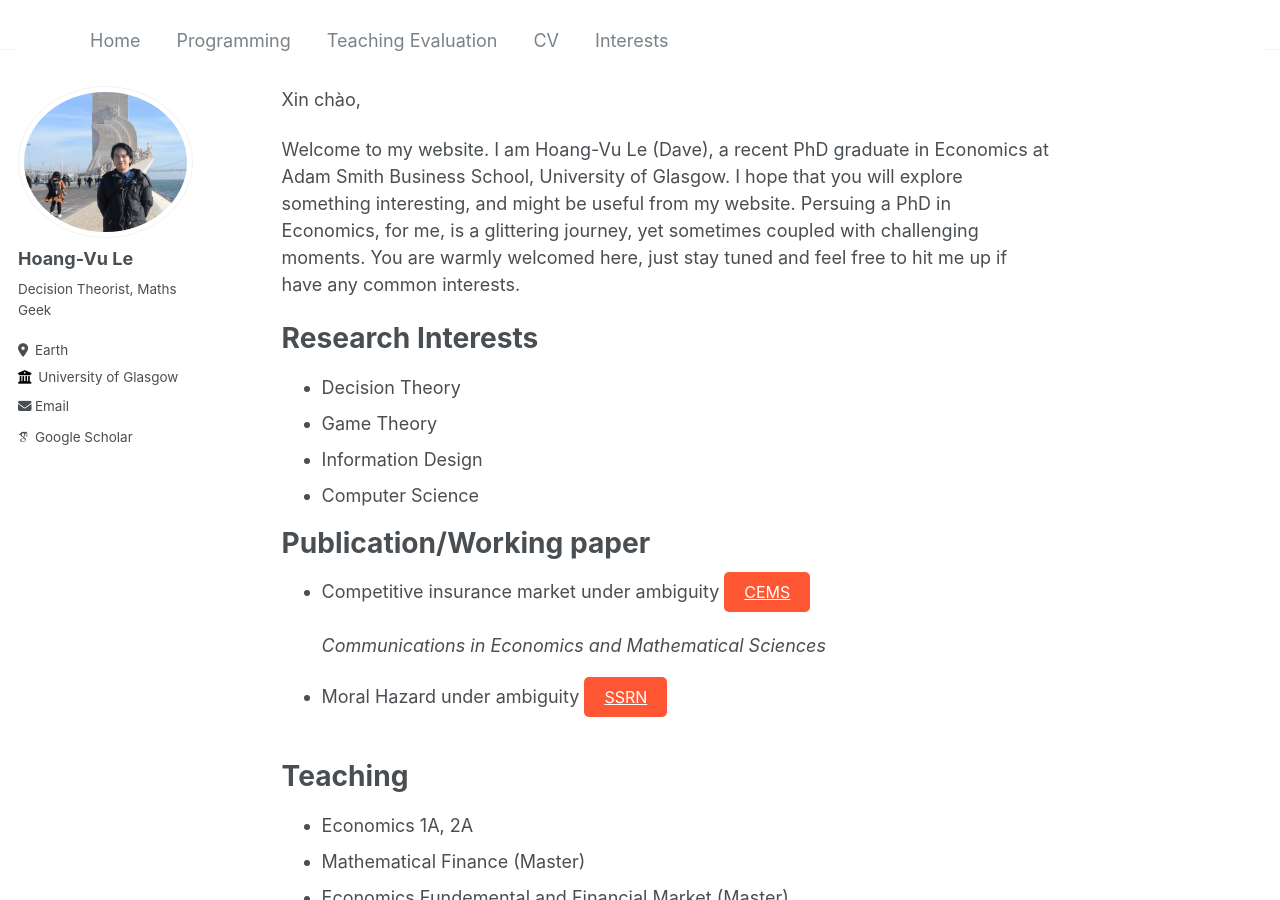
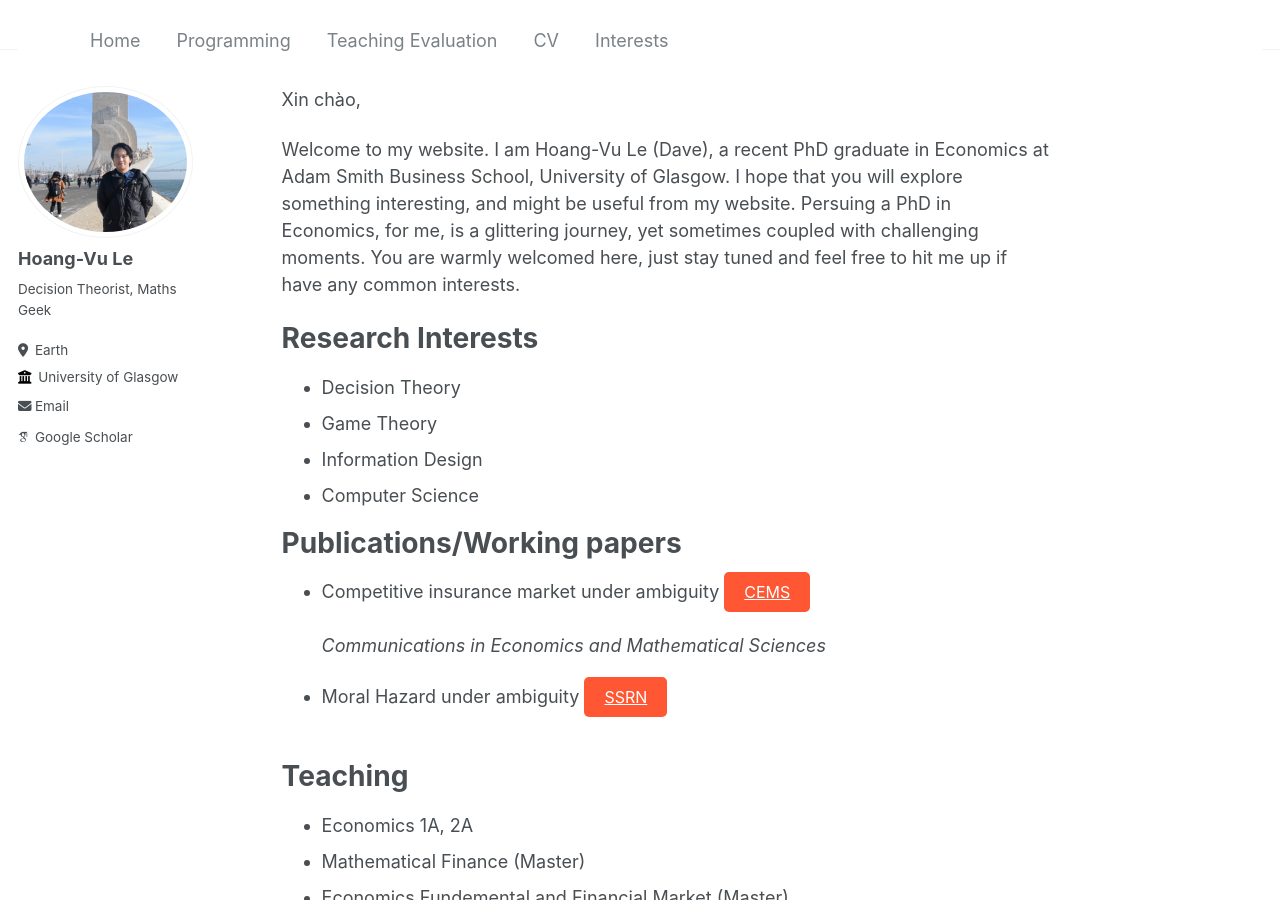
Before and after one commit to hvule/hvule.github.io, a Jekyll site: the page built from _pages/about.md, in a window 1280 px wide and 900 px high. Built offline with Jekyll 4.4.1, drawn with Linux system fonts in a browser that asks for light colours; some web fonts are replaced.

Commit message:
Update about.md

```diff
--- a/_pages/about.md
+++ b/_pages/about.md
@@ -21,7 +21,7 @@ Research Interests
 * Information Design
 * Computer Science
 
-Publication/Working paper
+Publications/Working papers
 ======
 
 * Competitive insurance market under ambiguity <a href="https://doi.org/10.50906/cems.3.0_56" class="btn--research">CEMS</a><br><br>
```
